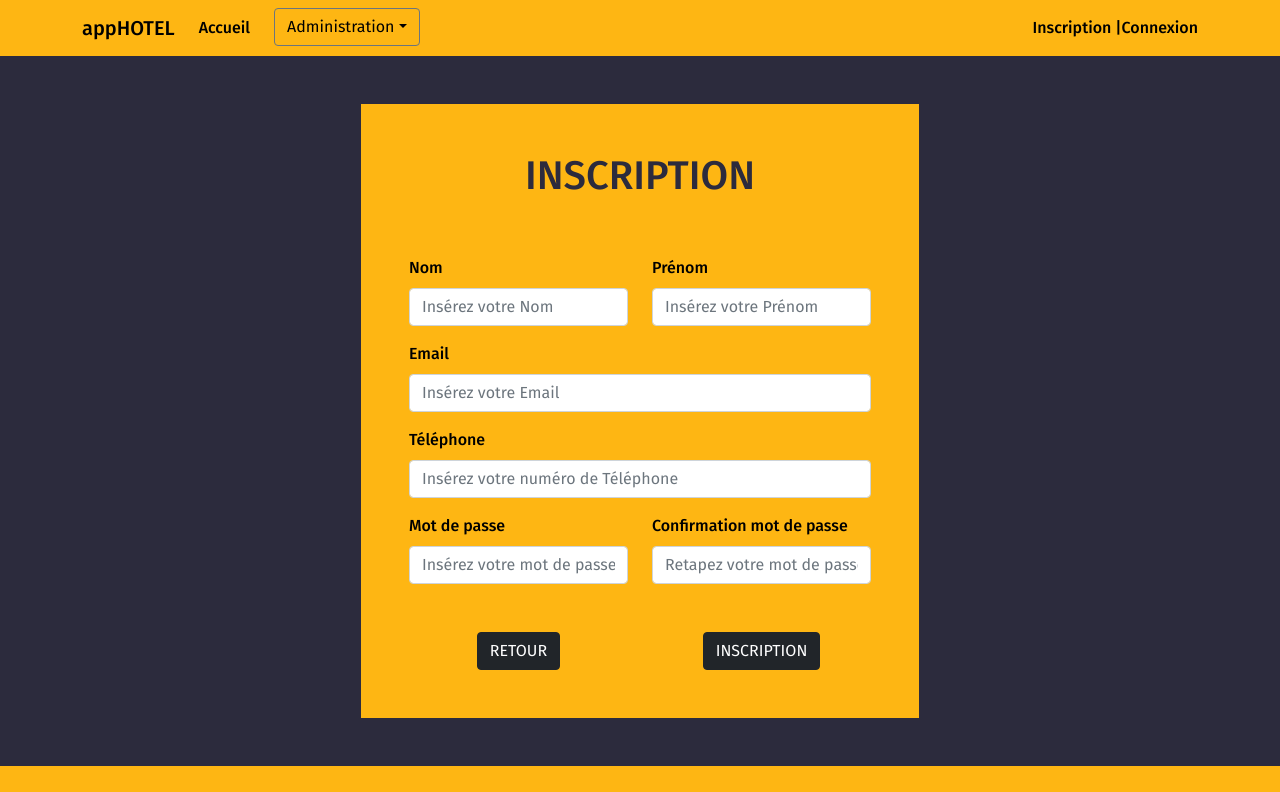
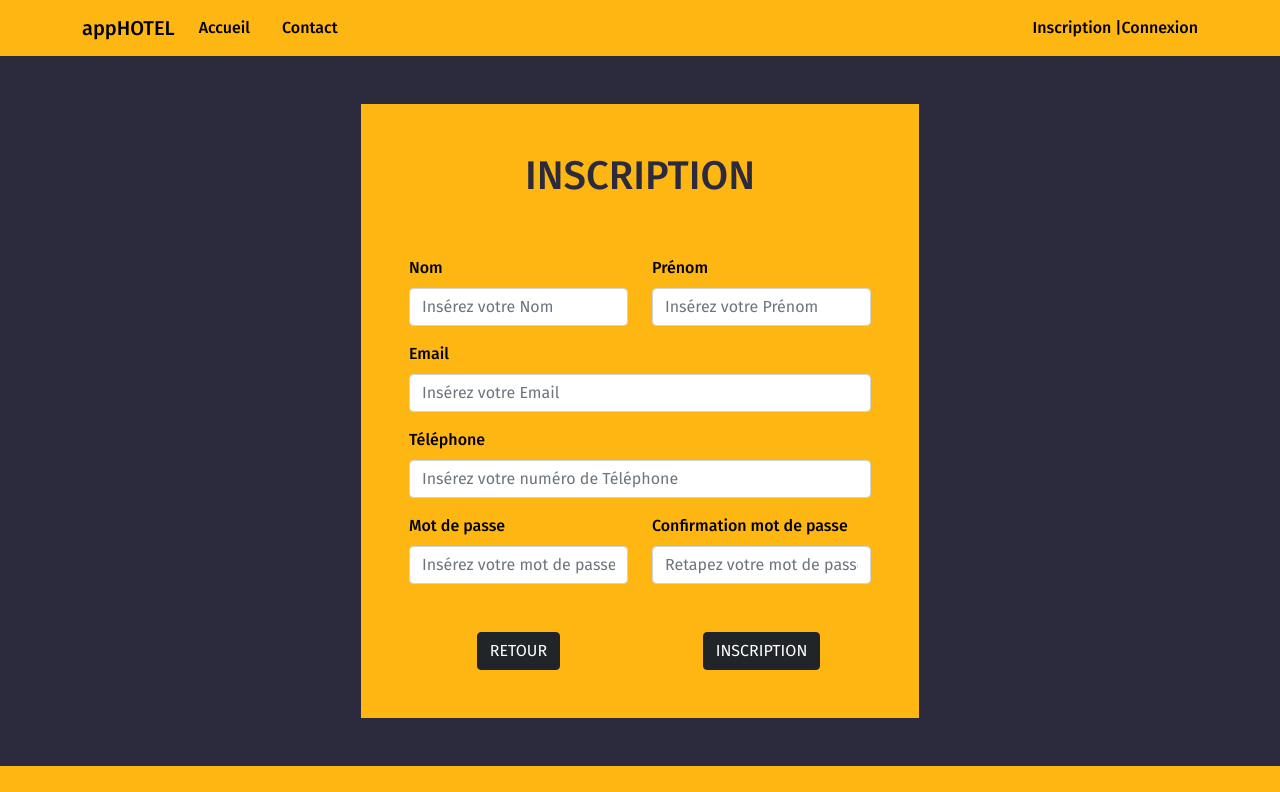
Before and after one commit to aDavroult/frontapp, a React (Create React App) app: page /signup in a window 1280 px wide. Shown: the top 792 px of the page. Built offline with nearby package versions, Linux system fonts and the light colour scheme.

Commit message:
change nav bar

```diff
--- a/src/components/include/navbar.js
+++ b/src/components/include/navbar.js
@@ -42,12 +42,13 @@ function  logout(){
                     <Link to="/reserver">Réserver</Link>
                   )}
                   </Nav.Link>
-                  {isadmin &&(
+
                   <Nav.Link><Link to="/contact">Contact</Link></Nav.Link>
-                  )}
+
                   {islogin &&(
                   <Nav.Link><Link to="/mes-reservations">Mes réservations</Link></Nav.Link>
                   )}
+                  {isadmin &&(
                   <DropdownButton
                     variant="outline-secondary"
                     title="Administration"
@@ -57,6 +58,7 @@ function  logout(){
                     <Dropdown.Divider />
                     <Dropdown.Item><Nav.Link><Link to="/add-option">Ajouter une option</Link></Nav.Link></Dropdown.Item>
                   </DropdownButton>
+                  )}
                 </Nav>
                 <Navbar.Toggle />
                 <Navbar.Collapse className="justify-content-end">
```
